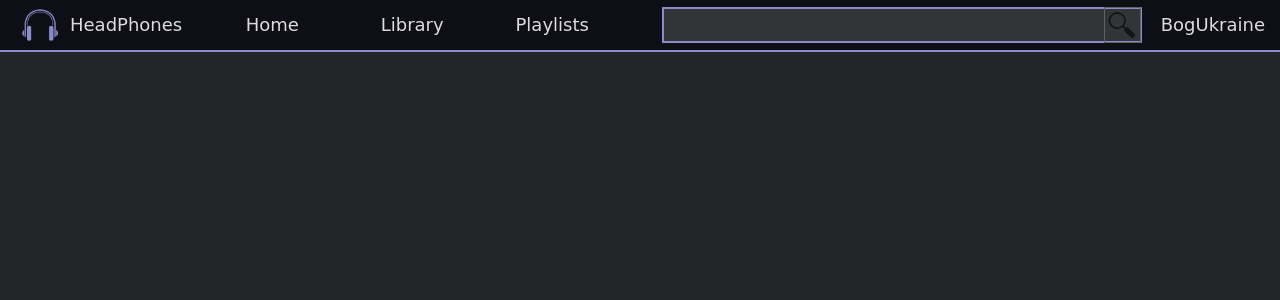
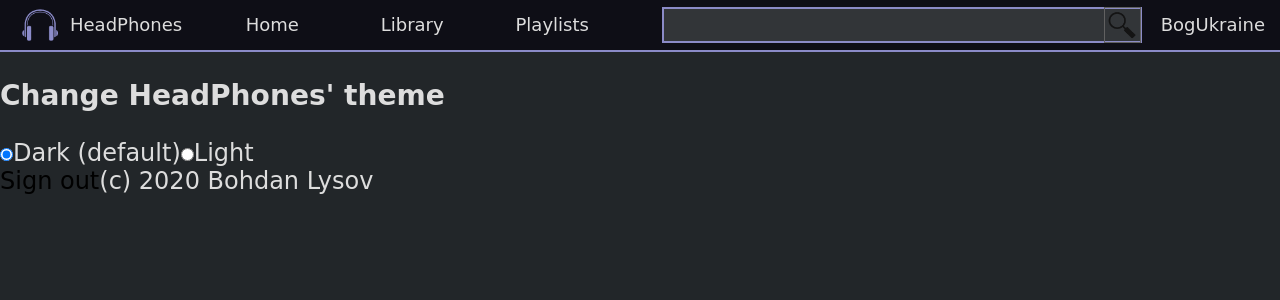
Before and after one commit to BogUkraine/HeadPhones, a React (Create React App) app in the folder frontend/: page /main/settings in a window 1280 px wide. Shown: the top 300 px of the page. Built offline with nearby package versions, Linux system fonts and the light colour scheme.

Commit message:
fixed routing

```diff
--- a/frontend/src/App.js
+++ b/frontend/src/App.js
@@ -18,9 +18,11 @@ class App extends Component {
 				<Route exact path="/login" component={ Login } />
 				{this.props.user.length !== 0
                 ?   <>
-						<Route path="/main" component={ Header }/>
-						<Route path="/main" component={ Main }/>
-						<Route path="/main" component={ Queue }/>
+						<Route path="/main">
+							<Header/>
+							<Main/>
+							<Queue/>
+						</Route>
 						{/* <Visualizer /> */}
 						<Footer />
 					</>
--- a/frontend/src/components/Main/Main.jsx
+++ b/frontend/src/components/Main/Main.jsx
@@ -5,6 +5,7 @@ import { connect } from 'react-redux';
 import Home from "./Home/Home";
 import Library from "./Library/Library";
 import Playlist from "./Playlist/Playlist";
+import Settings from "./Settings/Settings";
 
 class Main extends Component {
     render() {
@@ -13,6 +14,7 @@ class Main extends Component {
                 <Route path="/main/home" component={ Home }></Route>
                 <Route path="/main/library" component={ Library }></Route>
                 <Route path="/main/playlist" component={ Playlist }></Route>
+                <Route path="/main/settings" component={ Settings }></Route>
             </main>
         );
     }
--- /dev/null
+++ b/frontend/src/components/Main/Settings/Settings.jsx
@@ -0,0 +1,41 @@
+import React, { Component } from 'react';
+import { NavLink } from 'react-router-dom';
+
+class Settings extends Component {
+
+    onLight() {
+        console.log('light')
+    }
+
+    onDark() {
+        console.log('dark')
+    }
+
+    render() {
+        return(
+            <div className="settings">
+                <div className="settings__theme">
+                    <h3>Change HeadPhones' theme</h3>
+                    <label className="settings__change_theme">
+                        <input className="styled_radio" type="radio"
+                        name="theme" id="theme_dark" value="Dark" defaultChecked
+                        onClick={this.onDark.bind(this)} readOnly/>
+                        <span className="radio_text">Dark (default)</span>
+                    </label>
+                    <label className="settings__change_theme">
+                        <input className="styled_radio" type="radio"
+                        name="theme" id="theme_light" value="Light"
+                        onClick={this.onLight.bind(this)} readOnly/>
+                        <span className="radio_text">Light</span>
+                    </label>
+                </div>
+                <div className="settings__footer">
+                    <NavLink to="/login" className="settings__to_login">Sign out</NavLink>
+                    (c) 2020 Bohdan Lysov
+                </div>
+            </div>
+        )
+    }
+}
+
+export default Settings;
```
